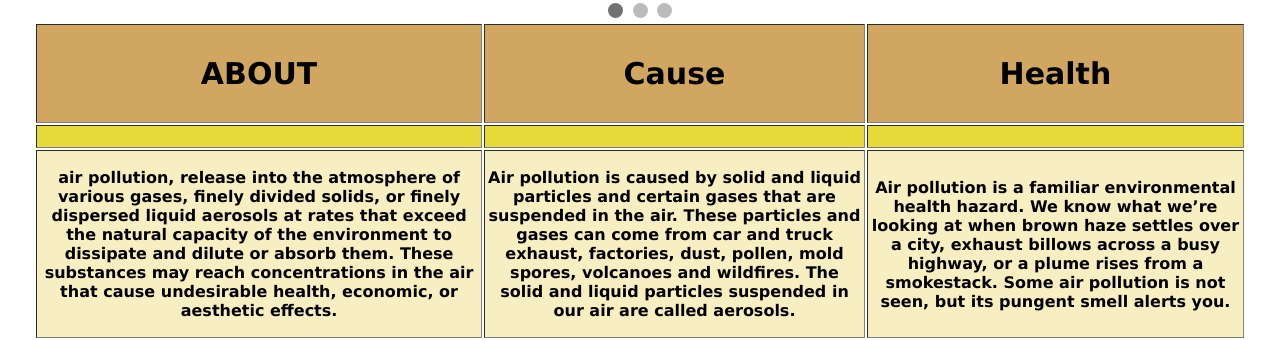
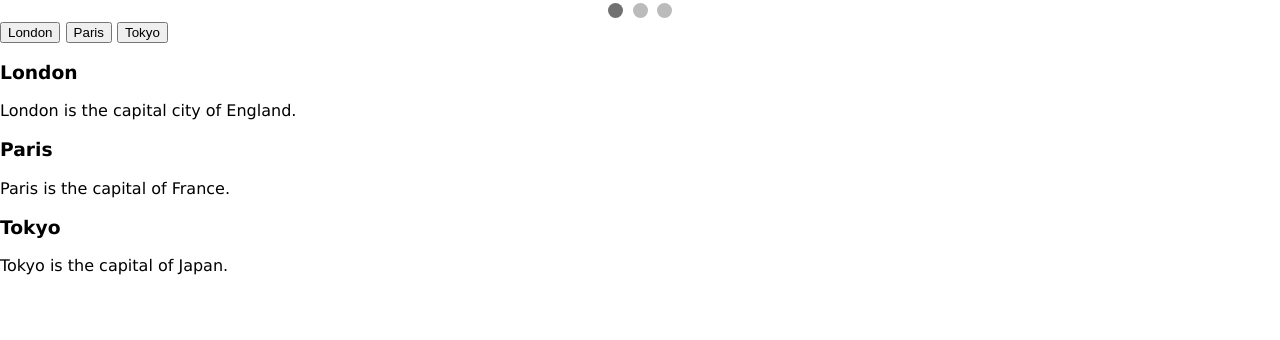
Before and after one commit to Vijaya0110/Air-Pollution-and-Climate-Change, a Flask app: page / in a window 1280 px wide. Shown: the part 605-945 px from the top of the page. After the commit the page ends 880 px from the top, so only its background shows below. Run offline with Flask 2, Linux system fonts and the light colour scheme.

Commit message:
Update start.html

```diff
--- a/templates/start.html
+++ b/templates/start.html
@@ -56,18 +56,21 @@ function showSlides(n) {
     <div class="mySlides fade">
       <center>
      	 <iframe width="768" height="432" src="https://www.youtube.com/embed/haBG2IIbwbA" title="YouTube video player" frameborder="0" allow="accelerometer; autoplay; clipboard-write; encrypted-media; gyroscope; picture-in-picture" allowfullscreen></iframe>
+        <div class="text">Caption Text</div>
       </center>
     </div>
 
     <div class="mySlides fade">
       <center>
       	<iframe width="768" height="432" src="https://www.youtube.com/embed/aWqjqLFmQnA?rel=0" frameborder="0" allowfullscreen></iframe>
+        <div class="text">Caption Text 1</div>
       </center>
     </div>
 
     <div class="mySlides fade">
       <center>
       	<iframe width="768" height="432" src="https://www.youtube.com/embed/1rZDJrVcie4?rel=0" frameborder="0" allowfullscreen></iframe>
+        <div class="text">Caption Text 2</div>
       </center>
     </div>
   <!-- Next and previous buttons -->
@@ -83,41 +86,41 @@ function showSlides(n) {
   var slideIndex = 1;
   showSlides(slideIndex);
   </script>
-    <table class="table2" border="2px" align="center">
-      <tr>
-        <td class="td1" style="background-color: rgb(209, 166, 97); font-size:30px;">
-        <p><b> ABOUT</b></p>
-        </td>
-        <td class="td1" style="background-color: rgb(209, 166, 97); font-size: 30px;">
-          <p><b> Cause</b></p>
-        </td>
-        <td class="td1" style="background-color: rgb(209, 166, 97); font-size: 30px;">
-          <p><b> Health</b></p>
-        </td>
-      </tr>
-      <tr>
-        <td class="td1" style="background-color: rgb(230, 218, 57); ">
-          <img src="" href="#" >
-        </td>
-        <td class="td1" style="background-color: rgb(230, 218, 57);">
-          <img src="" href="#">
-        </td>
-        <td class="td1" style="background-color: rgb(230, 218, 57);">
-          <img src="" href="#">
-        </td>
-      </tr>
-      <tr>
-        <td class="td1" style="background-color: rgb(247, 239, 193);">
-          <p><b>air pollution, release into the atmosphere of various gases, finely divided solids, or finely dispersed liquid aerosols at rates that exceed the natural capacity of the environment to dissipate and dilute or absorb them. These substances may reach concentrations in the air that cause undesirable health, economic, or aesthetic effects.</b></p>
-        </td>
-        <td class="td1" style="background-color: rgb(247, 239, 193);">
-          <p><b>Air pollution is caused by solid and liquid particles and certain gases that are suspended in the air. These particles and gases can come from car and truck exhaust, factories, dust, pollen, mold spores, volcanoes and wildfires. The solid and liquid particles suspended in our air are called aerosols.
-          </b></p>
-        </td>
-        <td class="td1" style="background-color: rgb(247, 239, 193);">
-          <p><b>Air pollution is a familiar environmental health hazard. We know what we’re looking at when brown haze settles over a city, exhaust billows across a busy highway, or a plume rises from a smokestack. Some air pollution is not seen, but its pungent smell alerts you.</b></p>
-        </td>
-      </tr>
-    </table>
+<div class="tab">
+  <button class="tablinks" onclick="openTab(event, 'London')">London</button>
+  <button class="tablinks" onclick="openTab(event, 'Paris')">Paris</button>
+  <button class="tablinks" onclick="openTab(event, 'Tokyo')">Tokyo</button>
+</div>
+
+<div id="London" class="tabcontent">
+  <h3>London</h3>
+  <p>London is the capital city of England.</p>
+</div>
+
+<div id="Paris" class="tabcontent">
+  <h3>Paris</h3>
+  <p>Paris is the capital of France.</p>
+</div>
+
+<div id="Tokyo" class="tabcontent">
+  <h3>Tokyo</h3>
+  <p>Tokyo is the capital of Japan.</p>
+</div>
+
+<script>
+function openTab(evt, cityName) {
+  var i, tabcontent, tablinks;
+  tabcontent = document.getElementsByClassName("tabcontent");
+  for (i = 0; i < tabcontent.length; i++) {
+    tabcontent[i].style.display = "none";
+  }
+  tablinks = document.getElementsByClassName("tablinks");
+  for (i = 0; i < tablinks.length; i++) {
+    tablinks[i].className = tablinks[i].className.replace(" active", "");
+  }
+  document.getElementById(cityName).style.display = "block";
+  evt.currentTarget.className += " active";
+}
+</script>
 </body>
 <html>
```
